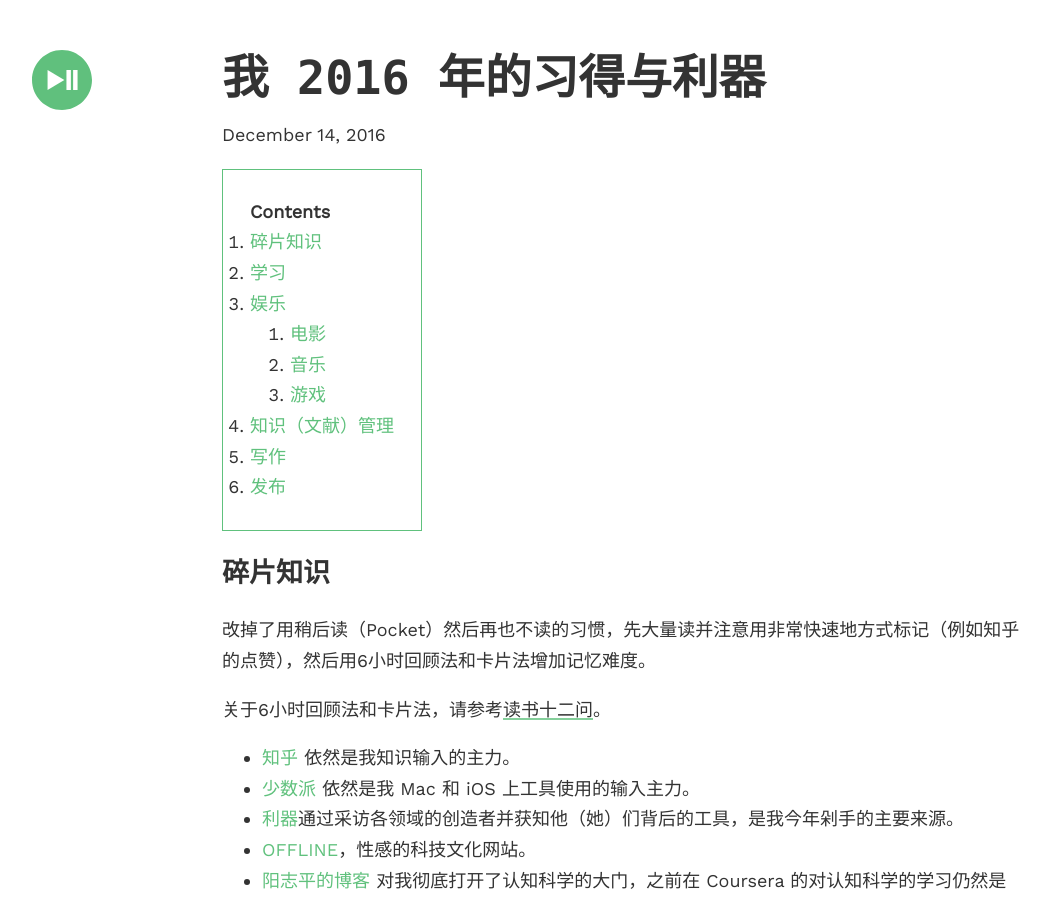
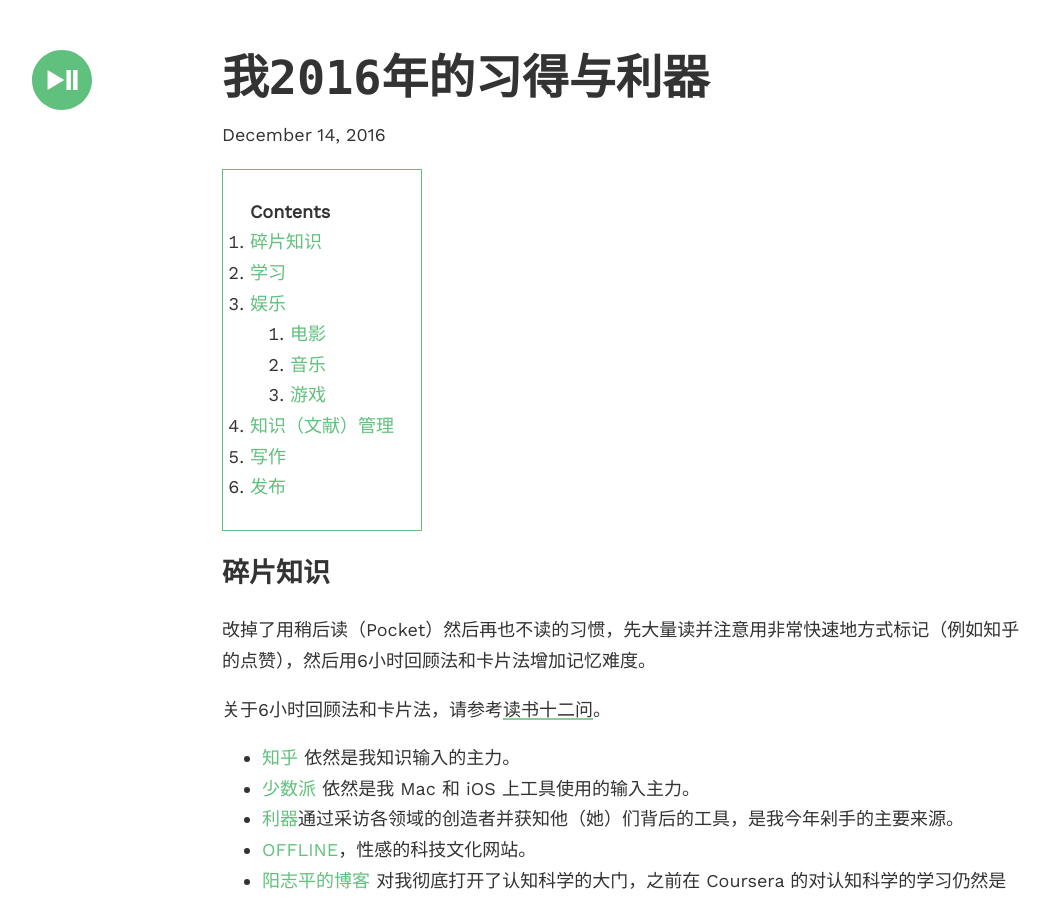
Before and after one commit to iewaij/blog, a Jekyll site: the page built from _posts/2016-12-14-my-2016.md, in a window 1280 px wide and 900 px high. Shown: the whole window, without its empty margins (18-1068 px from the left). Built offline with Jekyll 4.4.1, drawn with Linux system fonts in a browser that asks for light colours; comment, search, counter and statistics services are not loaded.

```diff
--- a/_posts/2016-12-14-my-2016.md
+++ b/_posts/2016-12-14-my-2016.md
@@ -1,6 +1,6 @@
 ---
 layout: post
-title:  "我 2016 年的习得与利器"
+title:  "我2016年的习得与利器"
 date:   2016-12-14 12:41
 ---
 
```
